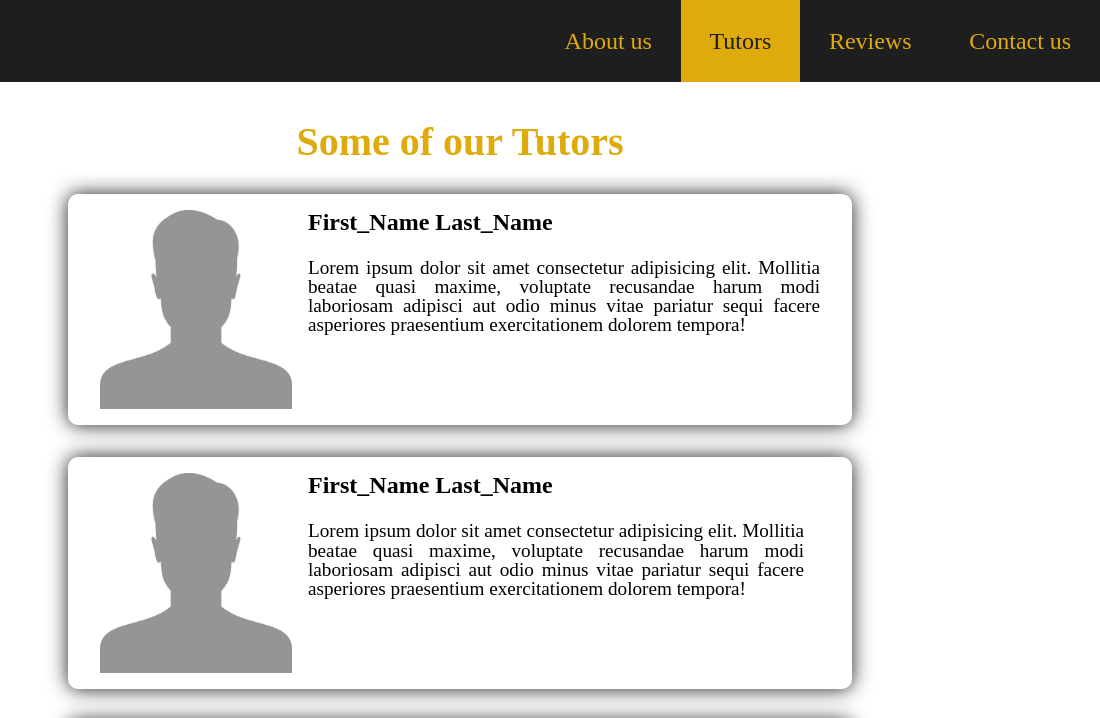
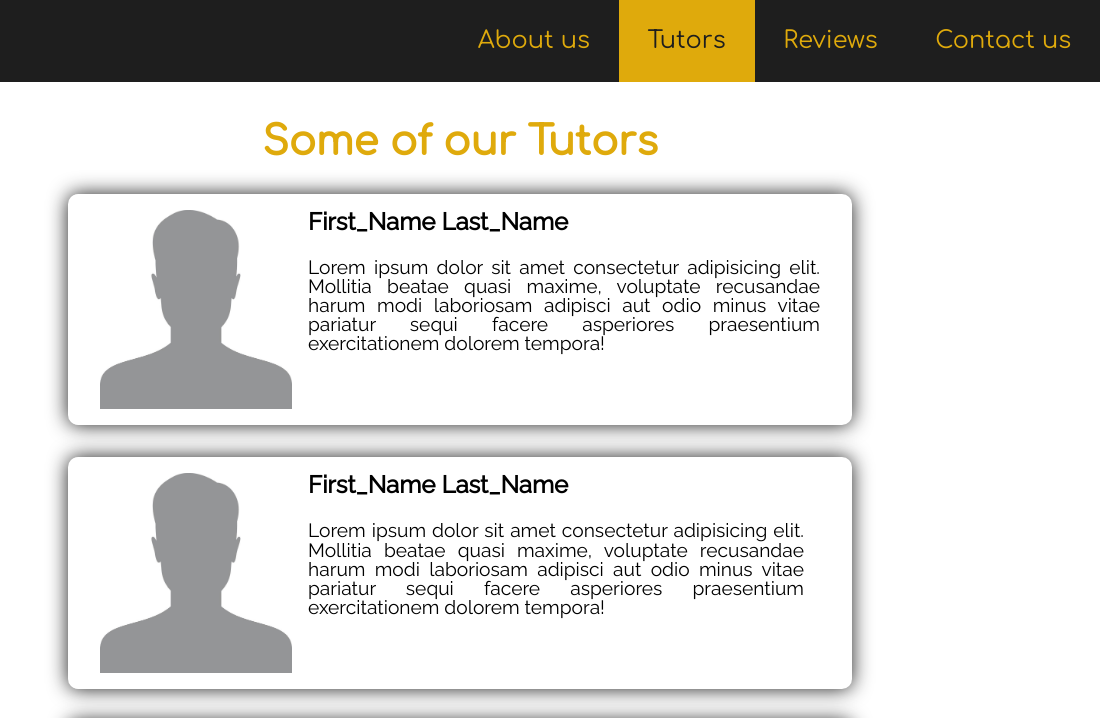
Before and after one commit to Abdulaziz-Mirsagatov/sigma-academy, a plain HTML site: page tutors.html in a window 1280 px wide. Shown: the top 718 px of the page, 180-1280 px from the left. Drawn offline with Linux system fonts and the light colour scheme.

Commit message:
custom fonts are applied

```diff
--- a/scss/_base.scss
+++ b/scss/_base.scss
@@ -1,12 +1,17 @@
+@import url('https://fonts.googleapis.com/css2?family=Raleway&display=swap');
+@import url('https://fonts.googleapis.com/css2?family=Comfortaa&display=swap');
 // variables
 $primary-color: #DFAA0C;
 $secondary-color: #1E1E1E;
+$primary-font: 'Comfortaa', cursive;
+$secondary-font: 'Raleway', sans-serif;
 
 .wrapper{
     height: 100vh;
     display: flex;
     flex-direction: column;
     justify-content: space-between;
+    font-family: $secondary-font;
 }
 
 header{
@@ -24,6 +29,7 @@ header{
         > ul {
             display: flex;
             align-items: center;
+            font-family: $primary-font;
 
             a{
                 display: block;
--- a/scss/index.scss
+++ b/scss/index.scss
@@ -31,6 +31,7 @@ main{
     .container{
         margin-left: 10em;
         max-width: 80%;
+        line-height: 1.2;
 
         h1, h2, p{
             text-shadow: 0px 4px 4px rgba(0, 0, 0, 0.25);
@@ -52,6 +53,7 @@ main{
             color: base.$primary-color;
             font-size: 4em;
             margin-bottom: 0.3em;
+            font-family: base.$primary-font;
         }
     }
 }
--- a/scss/tutors.scss
+++ b/scss/tutors.scss
@@ -6,6 +6,7 @@ main{
         color: base.$primary-color;
         text-align: center;
         margin-top: 1em;
+        font-family: base.$primary-font;
     }
 
     .tutors-container{
```
Also changed, not shown: styles/contact.css, styles/index.css, styles/reviews.css, styles/tutors.css.
